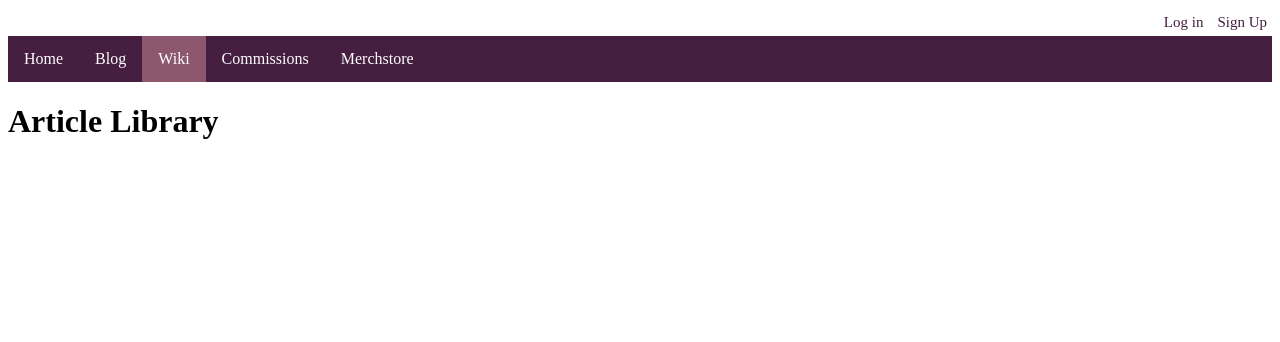
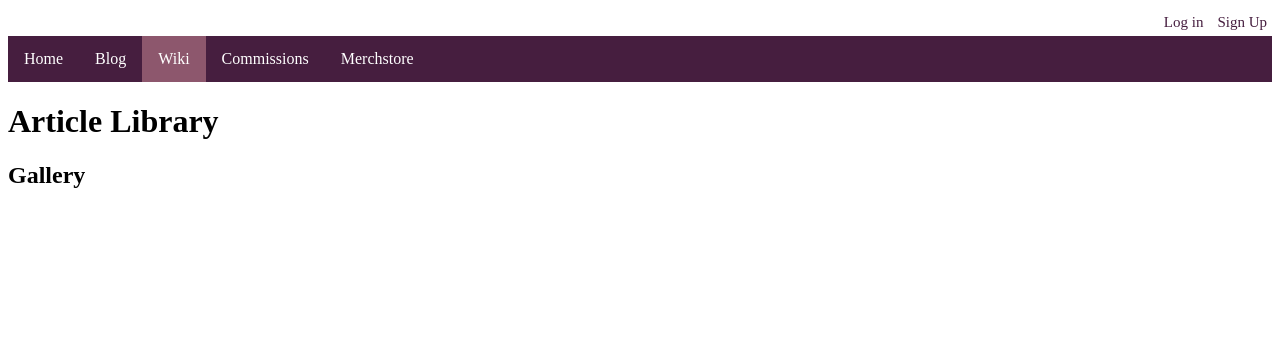
Before and after one commit to calm-chaos/hobbysite-F-12, a Django app: page /wiki/gallery in a window 1280 px wide. Shown: the top 342 px of the page. Run offline with Django 5.2, Linux system fonts and the light colour scheme; data that the repository does not hold is empty.

Commit message:
added Gallery heading to wiki_gallery.html

```diff
--- a/hobbysite/templates/wiki_gallery.html
+++ b/hobbysite/templates/wiki_gallery.html
@@ -33,7 +33,7 @@
 </head>
 
 <body>
-
+    <h2>Gallery</h2>
     <div class="gallery">
         {% for article in articles %}
         <div class="image">
```
